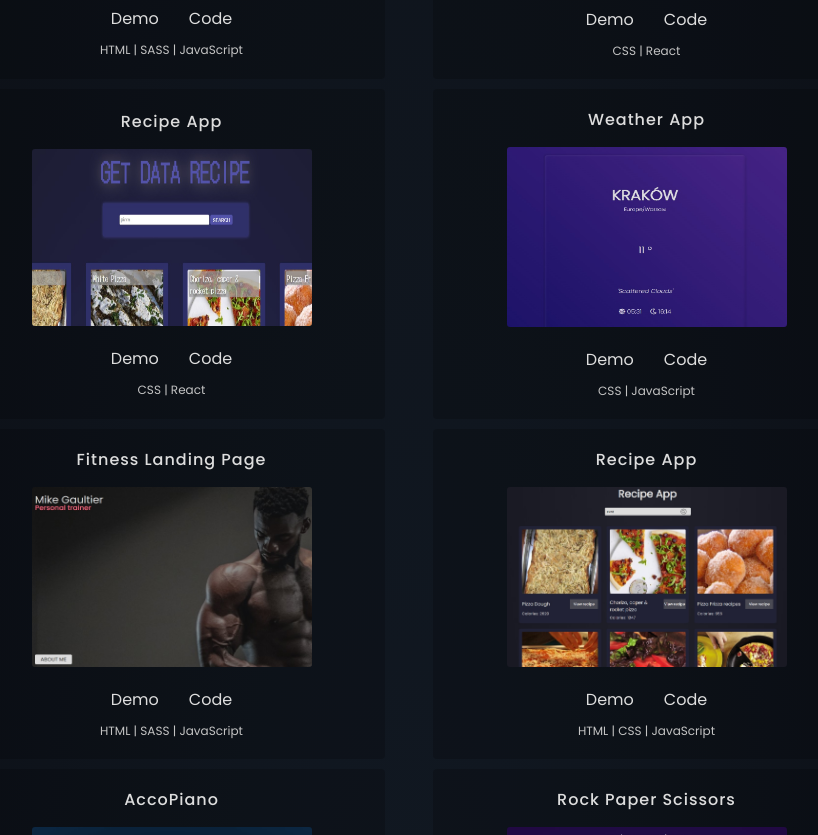
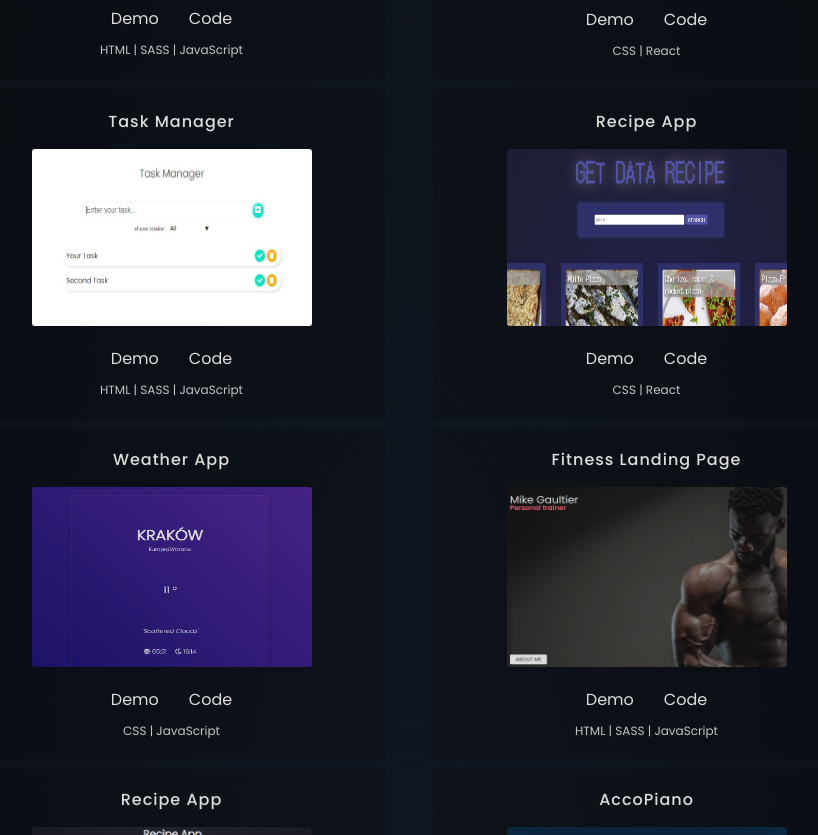
Before and after one commit to PiotrKrzaczkowski/Portfolio-Website, a website: page index.html in a window 1280 px wide. Shown: the part 1965-2800 px from the top of the page, without its empty margins (231-1049 px from the left). Drawn offline with Linux system fonts and the light colour scheme; some packages are replaced by stand-ins of ours; a script that the page names is missing.

Commit message:
todo-js uploaded

```diff
--- a/index.html
+++ b/index.html
@@ -160,6 +160,28 @@
                 >
               </div>
               <p class="technologies">CSS | React</p>
+            </div>
+            <div class="project-box reveal">
+              <p class="title-project">Task Manager</p>
+              <img
+                src="./img/task manager.jpg"
+                alt="Personal Website"
+                class="project-img"
+              />
+              <div class="project-btn-box">
+                <a
+                  href="https://to-do-list-j-s.netlify.app/"
+                  class="btn-link-project"
+                  target="_blank"
+                  >Demo</a
+                ><a
+                  href="https://github.com/PiotrKrzaczkowski/todo-list-js"
+                  target="_blank"
+                  class="btn-link-project"
+                  >Code</a
+                >
+              </div>
+              <p class="technologies">HTML | SASS | JavaScript</p>
             </div>
             <div class="project-box reveal">
               <p class="title-project">Recipe App</p>
```
Also changed, not shown: img/task manager.jpg (added).
